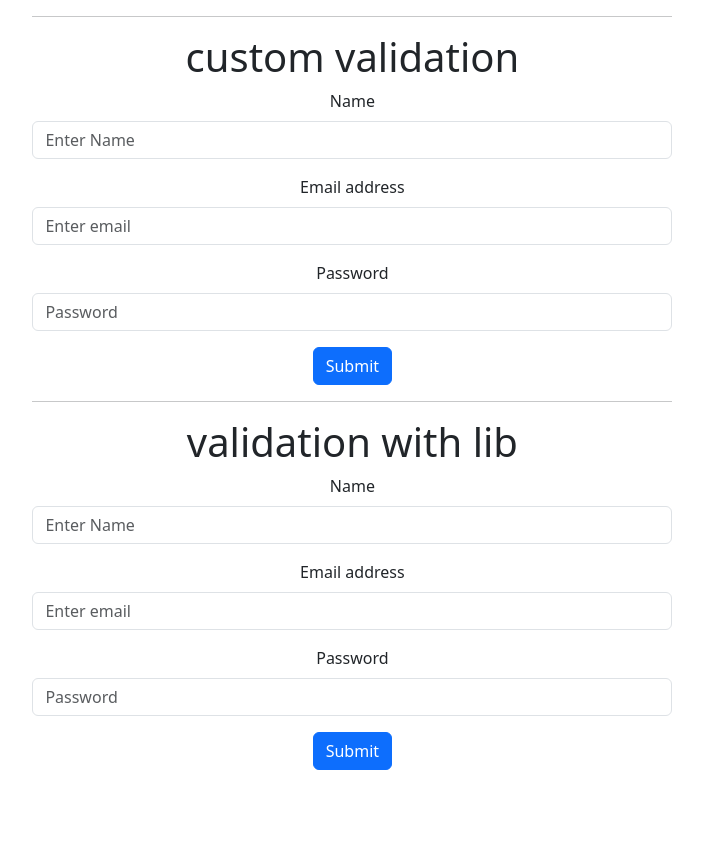
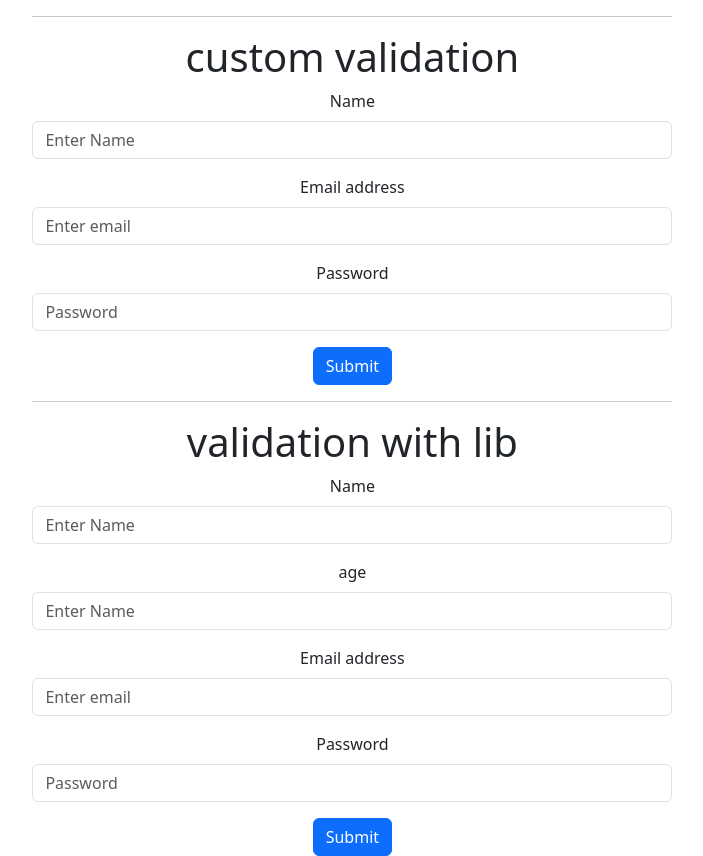
Before and after one commit to mzhr516/juneBatch-react-hooks, a React (Create React App) app: page / in a window 1280 px wide. Shown: the whole page, without its empty margins (262-965 px from the left). Before the commit the page ends 800 px from the top, so only its background shows below. Built offline with nearby package versions, Linux system fonts and the light colour scheme.

Commit message:
full validation

```diff
--- a/src/components/useStateHook/validationWithLib.js
+++ b/src/components/useStateHook/validationWithLib.js
@@ -8,12 +8,8 @@ export const ValidationWithLibrary = () => {
     handleSubmit,
     formState: { errors, isSubmitSuccessful },
     reset,
-  } = useForm();
-  console.log(
-    register("name", {
-      required: { value: true, message: "please enter your name" },
-    })
-  );
+  } = useForm({ reValidateMode: "onSubmit" });
+
   const submit = (data) => {
     console.log(data);
     reset();
@@ -34,12 +30,28 @@ export const ValidationWithLibrary = () => {
         </Form.Group>
 
         <Form.Group className="mb-3" controlId="formBasicEmail">
+          <Form.Label>age</Form.Label>
+          <Form.Control
+            type="number"
+            placeholder="Enter Name"
+            {...register("age", {
+              min: { value: 18, message: "age not be less than 18" },
+              max: { value: 45, message: "age not be greater than 45" },
+            })}
+          />
+          <p style={{ color: "red" }}>{errors.age?.message}</p>
+        </Form.Group>
+        <Form.Group className="mb-3" controlId="formBasicEmail">
           <Form.Label>Email address</Form.Label>
           <Form.Control
             type="text"
             placeholder="Enter email"
             {...register("email", {
               required: { value: true, message: "please enter your email id" },
+              pattern: {
+                value: /^\w+@[a-zA-Z_]+?\.[a-zA-Z]{2,3}$/,
+                message: "invalidate email",
+              },
             })}
           />
           <p style={{ color: "red" }}>{errors.email?.message}</p>
@@ -52,6 +64,11 @@ export const ValidationWithLibrary = () => {
             placeholder="Password"
             {...register("password", {
               required: { value: true, message: "please fill password field" },
+              minLength: { value: 5, message: "length must be greater than 5" },
+              maxLength: {
+                value: 10,
+                message: "length not be greater than 10",
+              },
             })}
           />
           <p style={{ color: "red" }}>{errors.password?.message}</p>
```
